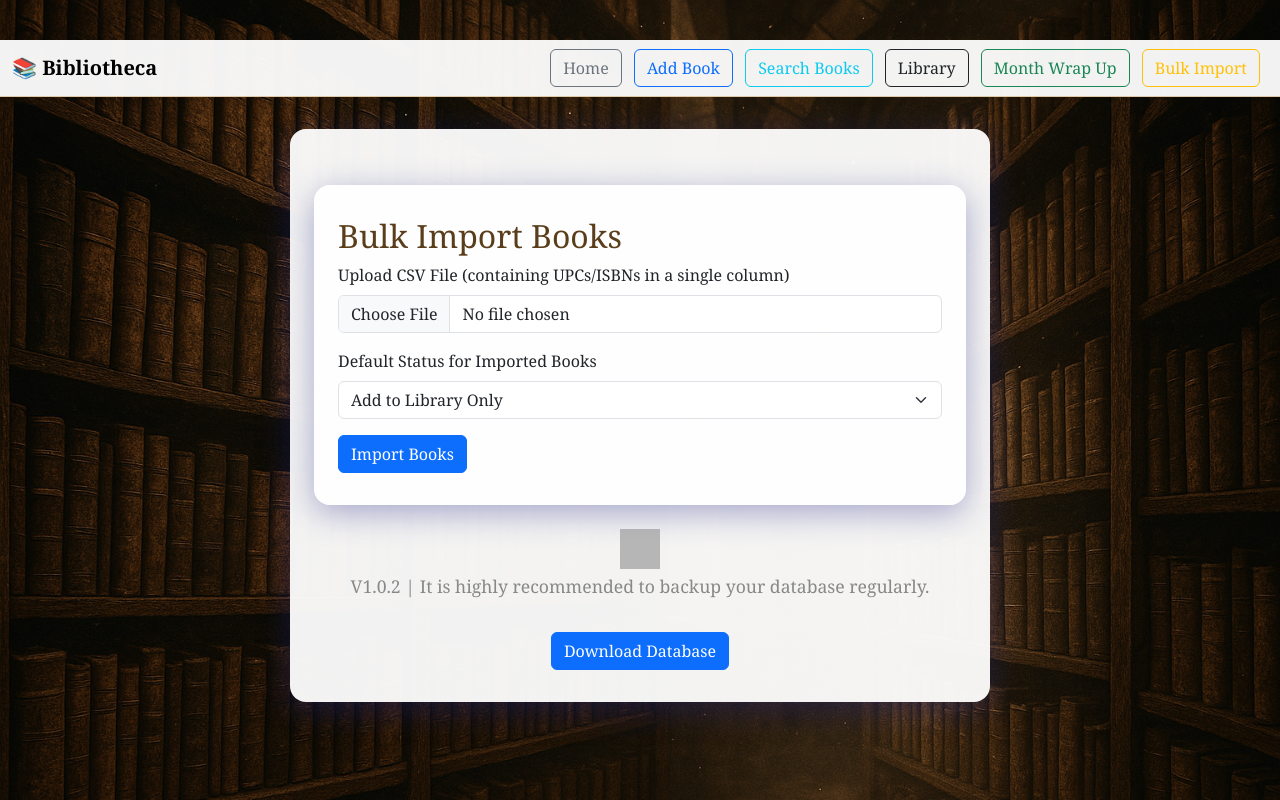
After one commit to techmorung/mybibliotheca, a Flask app: page /bulk_import in a window 1280 px wide. The commit adds this page. Run offline with Flask 2, Linux system fonts and the light colour scheme; parts of the project's set-up code (start-up, migrations or seed data) failed here and were passed over; grey boxes are pictures that could not be loaded.

Commit message:
feat: Add bulk import functionality for UPCs via CSV upload

```diff
--- a/app/routes.py
+++ b/app/routes.py
@@ -6,7 +6,7 @@ import secrets
 import requests
 from io import BytesIO
 import pytz
-import csv
+import csv # Ensure csv is imported
 
 app = Blueprint('app', __name__)
 bp = Blueprint('main', __name__)
@@ -420,3 +420,87 @@ def download_db():
         download_name='books.db',
         mimetype='application/octet-stream'
     )
+
+@bp.route('/bulk_import', methods=['GET', 'POST'])
+def bulk_import():
+    if request.method == 'POST':
+        if 'csv_file' not in request.files:
+            flash('No file part', 'danger')
+            return redirect(request.url)
+        file = request.files['csv_file']
+        if file.filename == '':
+            flash('No selected file', 'danger')
+            return redirect(request.url)
+        if file and file.filename.endswith('.csv'):
+            try:
+                # Read CSV file
+                csv_file = csv.reader(file.stream.read().decode("utf-8").splitlines())
+                default_status = request.form.get('default_status', 'library_only')
+                imported_count = 0
+                failed_count = 0
+                failed_isbns = []
+
+                for row in csv_file:
+                    if not row:  # Skip empty rows
+                        continue
+                    isbn = row[0].strip()
+                    if not isbn: # Skip rows with empty ISBN
+                        continue
+
+                    # Check if book already exists
+                    if Book.get_book_by_isbn(isbn):
+                        failed_count += 1
+                        failed_isbns.append(f"{isbn} (already exists)")
+                        continue
+
+                    book_data = fetch_book_data(isbn)
+                    if not book_data:
+                        google_book_data = get_google_books_cover(isbn, fetch_title_author=True)
+                        if google_book_data and google_book_data.get('title') and google_book_data.get('author'):
+                            book_data = google_book_data
+                        else:
+                            failed_count += 1
+                            failed_isbns.append(f"{isbn} (data not found)")
+                            continue
+
+                    title = book_data.get('title')
+                    author = book_data.get('author')
+                    cover_url = book_data.get('cover') or get_google_books_cover(isbn)
+
+
+                    if not title or not author:
+                        failed_count += 1
+                        failed_isbns.append(f"{isbn} (missing title/author)")
+                        continue
+
+                    want_to_read = default_status == 'want_to_read'
+                    library_only = default_status == 'library_only'
+                    start_date = date.today() if default_status == 'reading' else None
+
+                    new_book = Book(
+                        title=title,
+                        author=author,
+                        isbn=isbn,
+                        cover_url=cover_url,
+                        want_to_read=want_to_read,
+                        library_only=library_only,
+                        start_date=start_date
+                    )
+                    new_book.save()
+                    imported_count += 1
+
+                if imported_count > 0:
+                    flash(f'Successfully imported {imported_count} books.', 'success')
+                if failed_count > 0:
+                    flash(f'Failed to import {failed_count} books: {", ".join(failed_isbns)}', 'danger')
+                return redirect(url_for('main.index'))
+
+            except Exception as e:
+                current_app.logger.error(f"Error during bulk import: {e}")
+                flash(f'An error occurred during bulk import: {e}', 'danger')
+                return redirect(request.url)
+        else:
+            flash('Invalid file type. Please upload a CSV file.', 'danger')
+            return redirect(request.url)
+
+    return render_template('bulk_import.html')
--- a/app/templates/base.html
+++ b/app/templates/base.html
@@ -73,6 +73,7 @@
           <a class="btn btn-outline-info me-2" href="{{ url_for('main.search_books') }}">Search Books</a>
           <a class="btn btn-outline-dark me-2" href="{{ url_for('main.library') }}">Library</a>
           <a class="btn btn-outline-success me-2" href="{{ url_for('main.generate_month_wrapup') }}">Month Wrap Up</a>
+          <a class="btn btn-outline-warning me-2" href="{{ url_for('main.bulk_import') }}">Bulk Import</a>
         </div>
       </div>
     </nav>
--- /dev/null
+++ b/app/templates/bulk_import.html
@@ -0,0 +1,29 @@
+{% extends "base.html" %}
+{% block title %}Bulk Import Books{% endblock %}
+{% block content %}
+<div class="container mt-4">
+    <h2>Bulk Import Books</h2>
+    {% with messages = get_flashed_messages(with_categories=true) %}
+        {% if messages %}
+            {% for category, message in messages %}
+                <div class="alert alert-{{ category }}">{{ message }}</div>
+            {% endfor %}
+        {% endif %}
+    {% endwith %}
+    <form method="POST" enctype="multipart/form-data">
+        <div class="mb-3">
+            <label for="csv_file" class="form-label">Upload CSV File (containing UPCs/ISBNs in a single column)</label>
+            <input type="file" class="form-control" id="csv_file" name="csv_file" accept=".csv" required>
+        </div>
+        <div class="mb-3">
+            <label for="default_status" class="form-label">Default Status for Imported Books</label>
+            <select class="form-select" id="default_status" name="default_status">
+                <option value="library_only">Add to Library Only</option>
+                <option value="want_to_read">Want to Read</option>
+                <option value="reading">Currently Reading</option>
+            </select>
+        </div>
+        <button type="submit" class="btn btn-primary">Import Books</button>
+    </form>
+</div>
+{% endblock %}
--- /dev/null
+++ b/test_files/test_bulk_import_upcs.csv
@@ -0,0 +1,5 @@
+9780321765723
+9780132350884
+9780596000486
+INVALIDISBNXYZ
+9780000000001
```
Also changed, not shown: app/utils.py (+15 -4 lines).
